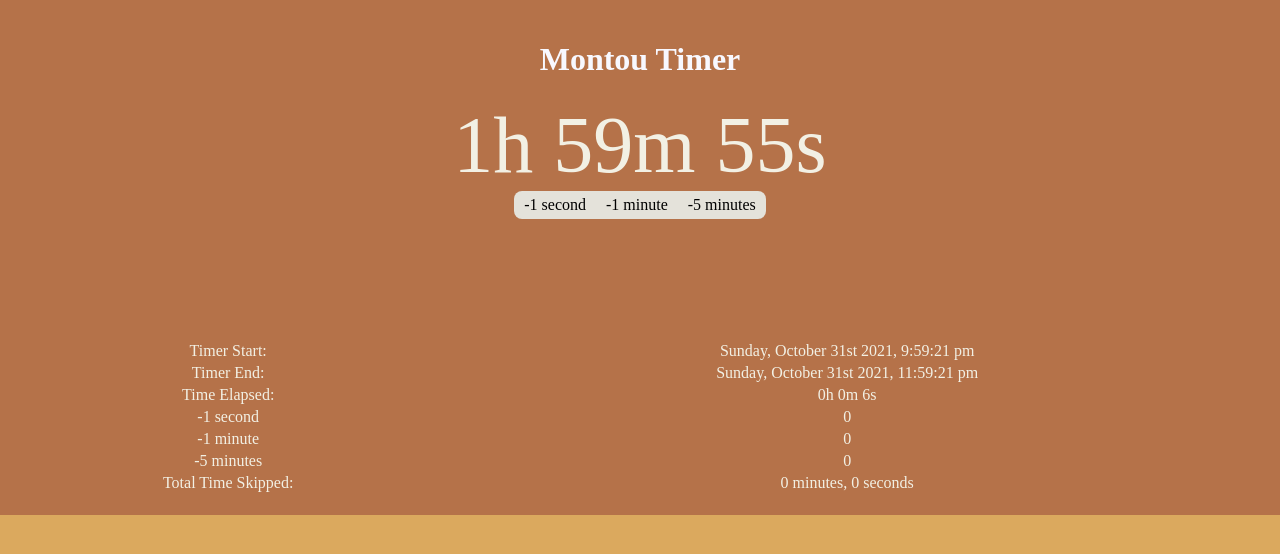
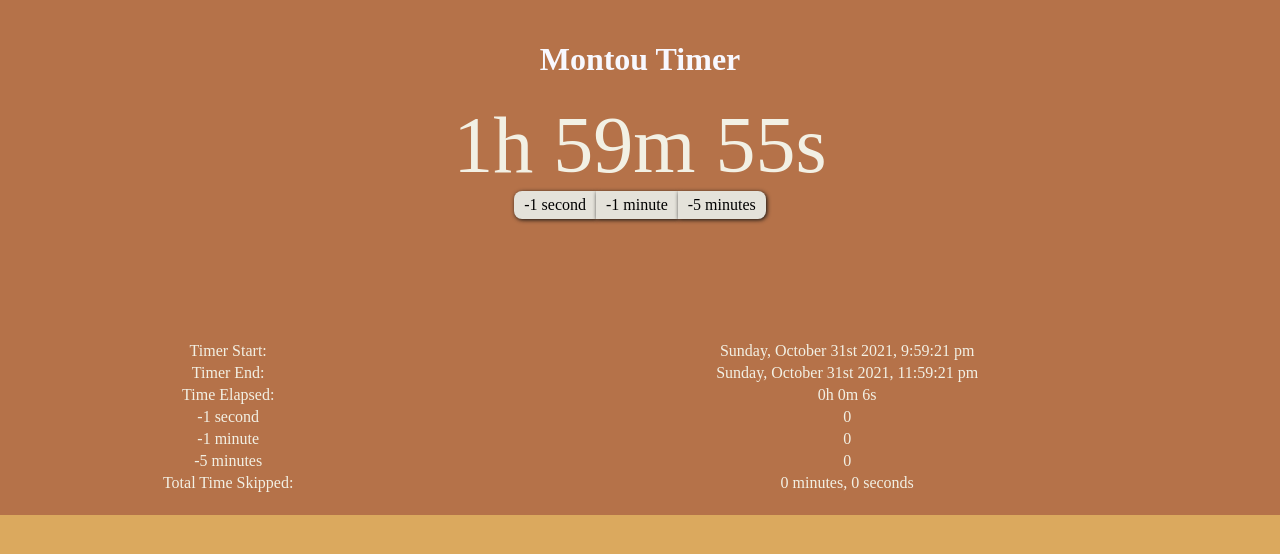
Before and after one commit to rrTong/montou-timer, a React (Create React App) app: page / in a window 1280 px wide. Shown: the top 554 px of the page. Built offline with nearby package versions, Linux system fonts and the light colour scheme; a web font is replaced by a local one.

Commit message:
add drop-shadow to buttons

```diff
--- a/src/styles/Timer.css
+++ b/src/styles/Timer.css
@@ -9,6 +9,7 @@
   border: none;
   padding: 5px 10px;
   transition: 0.2s;
+  filter: drop-shadow(1px 1px 2px #111111);
 }
 
 #button-one-sec {
```
